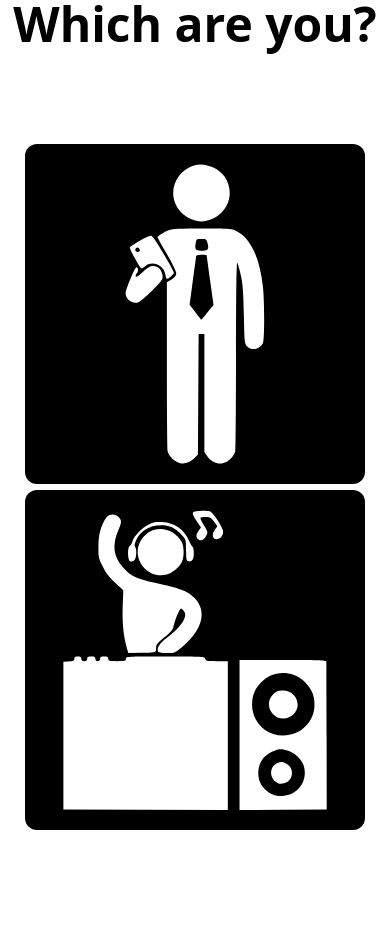
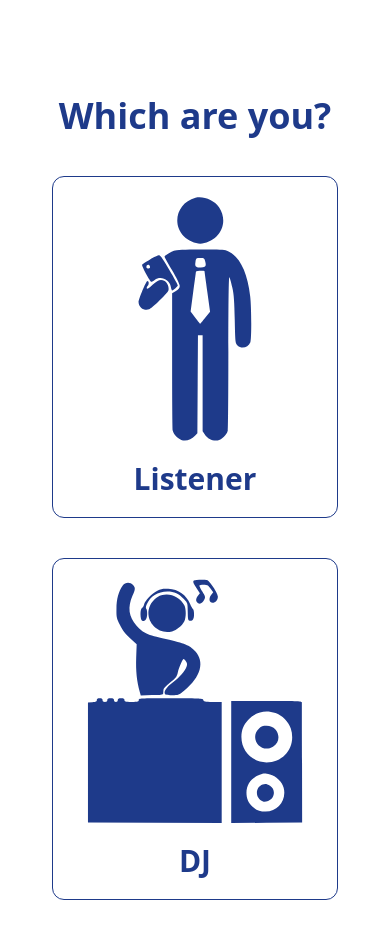
Before and after one commit to Judge-Paul/request-rave, a React (Vite) app in the folder client/: page / in a window 390 px wide. Shown: the top 938 px of the page. Before the commit the page ends 844 px from the top, so only its background shows below. Built offline with nearby package versions, Linux system fonts and the light colour scheme.

Commit message:
feat: change design and make responsive

```diff
--- a/client/src/App.jsx
+++ b/client/src/App.jsx
@@ -4,21 +4,21 @@ import UserIcon from "./assets/UserIcon";
 
 export default function App() {
   return  (
-    <div className="md:flex md:items-center justify-center h-screen">
-      <div className="w-full md:w-[700px] text-center">
-        <p className="text-5xl font-bold">
+    <div className="w-full px-8 md:px-24 lg:px-48 xl:px-80 pt-24 mx-auto pb-14">
+      <div className="text-center">
+        <p className="text-4xl md:text-5xl font-bold text-blue-900">
           Which are you?
         </p>
-        <div className="mt-24 md:flex">
+        <div className="mt-10 px-5 grid md:grid-cols-2 gap-10 place-items-center">
           <button
-            className="p-0 md:mr-10 rounded-xl bg-black hover:bg-white hover:border hover:border-black"
+            className="p-0 rounded-xl bg-white hover:bg-blue-900 border border-blue-900 w-full"
           >
-            <UserIcon className="fill-current text-white hover:text-black p-5" />
+            <UserIcon className="fill-current text-blue-900 hover:text-white p-5" />
           </button>
           <button
-            className="p-0 md:ml-10 rounded-xl bg-black hover:bg-white hover:border hover:border-black"
+            className="p-0 rounded-xl bg-white hover:bg-blue-900 border border-blue-900 w-full"
           >
-            <DjIcon className="fill-current text-white hover:text-black p-5" />
+            <DjIcon className="fill-current text-blue-900 hover:text-white p-5" />
           </button>
         </div>
       </div>
--- a/client/src/assets/DjIcon.jsx
+++ b/client/src/assets/DjIcon.jsx
@@ -2,8 +2,8 @@ import React from "react";
 
 function DjIcon({className}) {
   return (
+    <div className={className}>
       <svg
-      className={className}
         xmlns="http://www.w3.org/2000/svg"
         width="100%"
         height="100%"
@@ -27,6 +27,10 @@ function DjIcon({className}) {
           transform="matrix(.1 0 0 -.1 0 256)"
         ></path>
       </svg>
+      <p className="pt-5 text-3xl font-black">
+        DJ
+      </p>
+    </div>
   );
 }
 
--- a/client/src/assets/UserIcon.jsx
+++ b/client/src/assets/UserIcon.jsx
@@ -2,8 +2,8 @@ import React from "react";
 
 function UserIcon({className}) {
   return (
+    <div className={className}>
       <svg
-      className={className}
         xmlns="http://www.w3.org/2000/svg"
         width="100%"
         height="100%"
@@ -23,6 +23,10 @@ function UserIcon({className}) {
           transform="matrix(.1 0 0 -.1 0 256)"
         ></path>
       </svg>
+      <p className="pt-5 text-3xl font-black">
+        Listener
+      </p>
+    </div>
   );
 }
 
```
Lines whose indentation alone changed are shown as unchanged.
